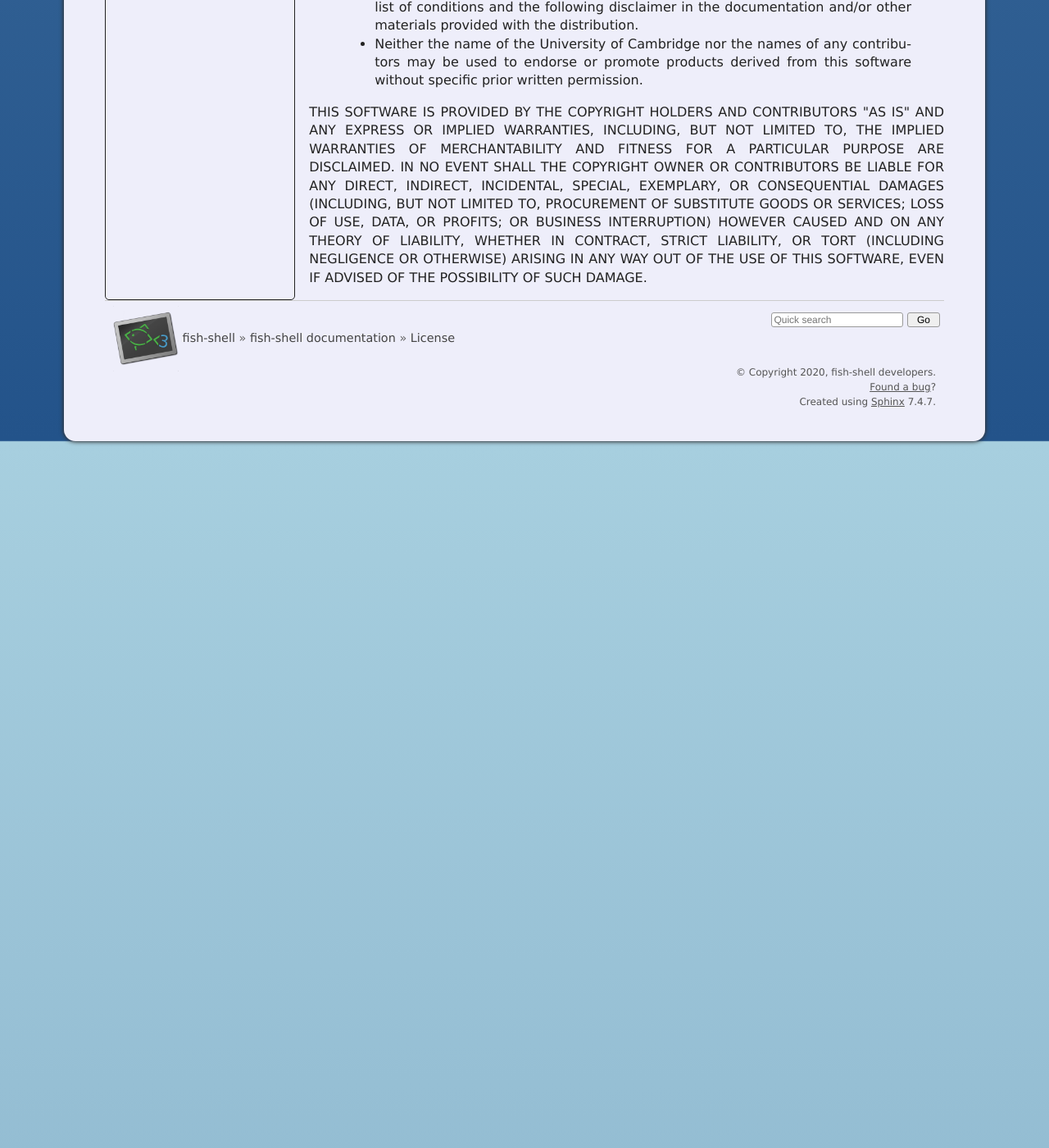
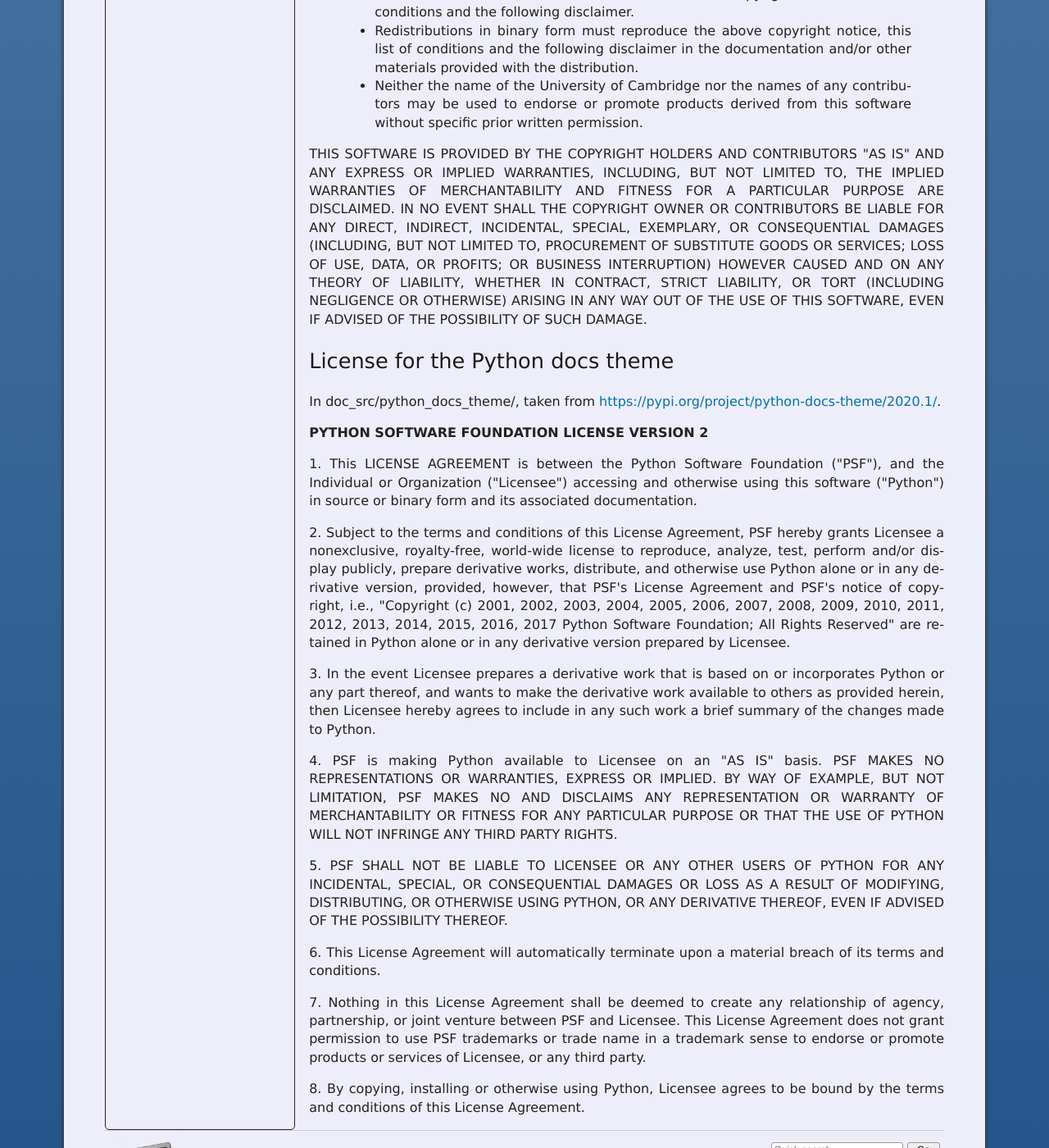
Before and after one commit to andreiborisov/dash-fish, a Sphinx documentation site: the page built from source/license.rst, in a window 1280 px wide and 1400 px high, scrolled down 5523 px. Shown: the whole window at 82% size. Built offline with Sphinx 7.4.7, drawn with Linux system fonts in a browser that asks for light colours; the version number could not be read and is left out; some of the changed text lies outside the part shown.

Commit message:
Add docs theme license
Also some minor formatting improvements.

[ci skip]

```diff
--- a/source/license.rst
+++ b/source/license.rst
@@ -1,5 +1,8 @@
 License
 ========
+
+License for fish
+----------------
 
 ``fish`` Copyright © 2005-2009 Axel Liljencrantz, 2009-2020 fish-shell contributors. ``fish`` is released under the GNU General Public License, version 2.
 
@@ -103,9 +106,8 @@
 
 12. IN NO EVENT UNLESS REQUIRED BY APPLICABLE LAW OR AGREED TO IN WRITING WILL ANY COPYRIGHT HOLDER, OR ANY OTHER PARTY WHO MAY MODIFY AND/OR REDISTRIBUTE THE PROGRAM AS PERMITTED ABOVE, BE LIABLE TO YOU FOR DAMAGES, INCLUDING ANY GENERAL, SPECIAL, INCIDENTAL OR CONSEQUENTIAL DAMAGES ARISING OUT OF THE USE OR INABILITY TO USE THE PROGRAM (INCLUDING BUT NOT LIMITED TO LOSS OF DATA OR DATA BEING RENDERED INACCURATE OR LOSSES SUSTAINED BY YOU OR THIRD PARTIES OR A FAILURE OF THE PROGRAM TO OPERATE WITH ANY OTHER PROGRAMS), EVEN IF SUCH HOLDER OR OTHER PARTY HAS BEEN ADVISED OF THE POSSIBILITY OF SUCH DAMAGES.
 
-----
-
-**License for PCRE2**
+License for PCRE2
+-----------------
 
 ``fish`` contains code from the [PCRE2](http://www.pcre.org) library to support regular expressions. This code, created by Philip Hazel, is distributed under the terms of the BSD license. Copyright © 1997-2015 University of Cambridge.
 
@@ -120,3 +122,56 @@
  - Neither the name of the University of Cambridge nor the names of any contributors may be used to endorse or promote products derived from this software without specific prior written permission.
 
 THIS SOFTWARE IS PROVIDED BY THE COPYRIGHT HOLDERS AND CONTRIBUTORS "AS IS" AND ANY EXPRESS OR IMPLIED WARRANTIES, INCLUDING, BUT NOT LIMITED TO, THE IMPLIED WARRANTIES OF MERCHANTABILITY AND FITNESS FOR A PARTICULAR PURPOSE ARE DISCLAIMED. IN NO EVENT SHALL THE COPYRIGHT OWNER OR CONTRIBUTORS BE LIABLE FOR ANY DIRECT, INDIRECT, INCIDENTAL, SPECIAL, EXEMPLARY, OR CONSEQUENTIAL DAMAGES (INCLUDING, BUT NOT LIMITED TO, PROCUREMENT OF SUBSTITUTE GOODS OR SERVICES; LOSS OF USE, DATA, OR PROFITS; OR BUSINESS INTERRUPTION) HOWEVER CAUSED AND ON ANY THEORY OF LIABILITY, WHETHER IN CONTRACT, STRICT LIABILITY, OR TORT (INCLUDING NEGLIGENCE OR OTHERWISE) ARISING IN ANY WAY OUT OF THE USE OF THIS SOFTWARE, EVEN IF ADVISED OF THE POSSIBILITY OF SUCH DAMAGE.
+
+License for the Python docs theme
+---------------------------------
+
+In doc_src/python_docs_theme/, taken from https://pypi.org/project/python-docs-theme/2020.1/.
+
+**PYTHON SOFTWARE FOUNDATION LICENSE VERSION 2**
+
+1. This LICENSE AGREEMENT is between the Python Software Foundation
+("PSF"), and the Individual or Organization ("Licensee") accessing and
+otherwise using this software ("Python") in source or binary form and
+its associated documentation.
+
+2. Subject to the terms and conditions of this License Agreement, PSF hereby
+grants Licensee a nonexclusive, royalty-free, world-wide license to reproduce,
+analyze, test, perform and/or display publicly, prepare derivative works,
+distribute, and otherwise use Python alone or in any derivative version,
+provided, however, that PSF's License Agreement and PSF's notice of copyright,
+i.e., "Copyright (c) 2001, 2002, 2003, 2004, 2005, 2006, 2007, 2008, 2009, 2010,
+2011, 2012, 2013, 2014, 2015, 2016, 2017 Python Software Foundation; All Rights
+Reserved" are retained in Python alone or in any derivative version prepared by
+Licensee.
+
+3. In the event Licensee prepares a derivative work that is based on
+or incorporates Python or any part thereof, and wants to make
+the derivative work available to others as provided herein, then
+Licensee hereby agrees to include in any such work a brief summary of
+the changes made to Python.
+
+4. PSF is making Python available to Licensee on an "AS IS"
+basis.  PSF MAKES NO REPRESENTATIONS OR WARRANTIES, EXPRESS OR
+IMPLIED.  BY WAY OF EXAMPLE, BUT NOT LIMITATION, PSF MAKES NO AND
+DISCLAIMS ANY REPRESENTATION OR WARRANTY OF MERCHANTABILITY OR FITNESS
+FOR ANY PARTICULAR PURPOSE OR THAT THE USE OF PYTHON WILL NOT
+INFRINGE ANY THIRD PARTY RIGHTS.
+
+5. PSF SHALL NOT BE LIABLE TO LICENSEE OR ANY OTHER USERS OF PYTHON
+FOR ANY INCIDENTAL, SPECIAL, OR CONSEQUENTIAL DAMAGES OR LOSS AS
+A RESULT OF MODIFYING, DISTRIBUTING, OR OTHERWISE USING PYTHON,
+OR ANY DERIVATIVE THEREOF, EVEN IF ADVISED OF THE POSSIBILITY THEREOF.
+
+6. This License Agreement will automatically terminate upon a material
+breach of its terms and conditions.
+
+7. Nothing in this License Agreement shall be deemed to create any
+relationship of agency, partnership, or joint venture between PSF and
+Licensee.  This License Agreement does not grant permission to use PSF
+trademarks or trade name in a trademark sense to endorse or promote
+products or services of Licensee, or any third party.
+
+8. By copying, installing or otherwise using Python, Licensee
+agrees to be bound by the terms and conditions of this License
+Agreement.
```
